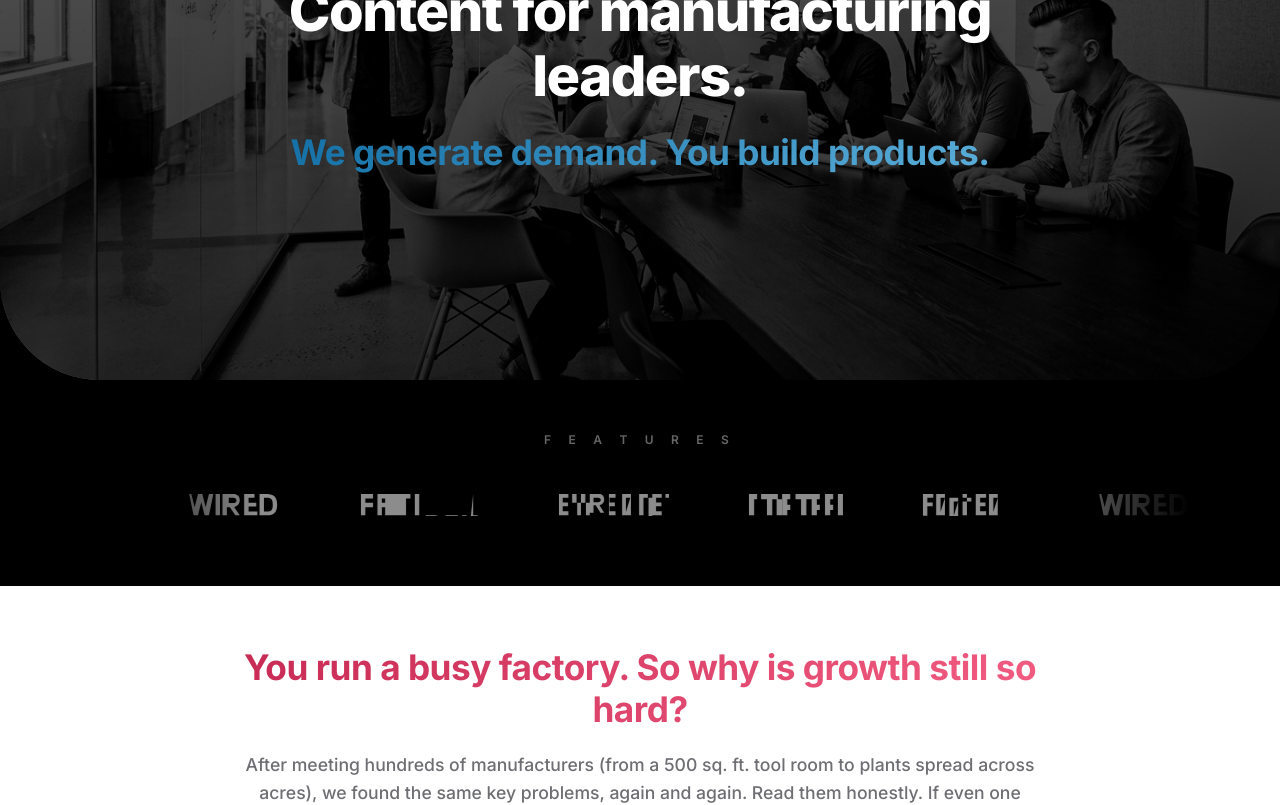
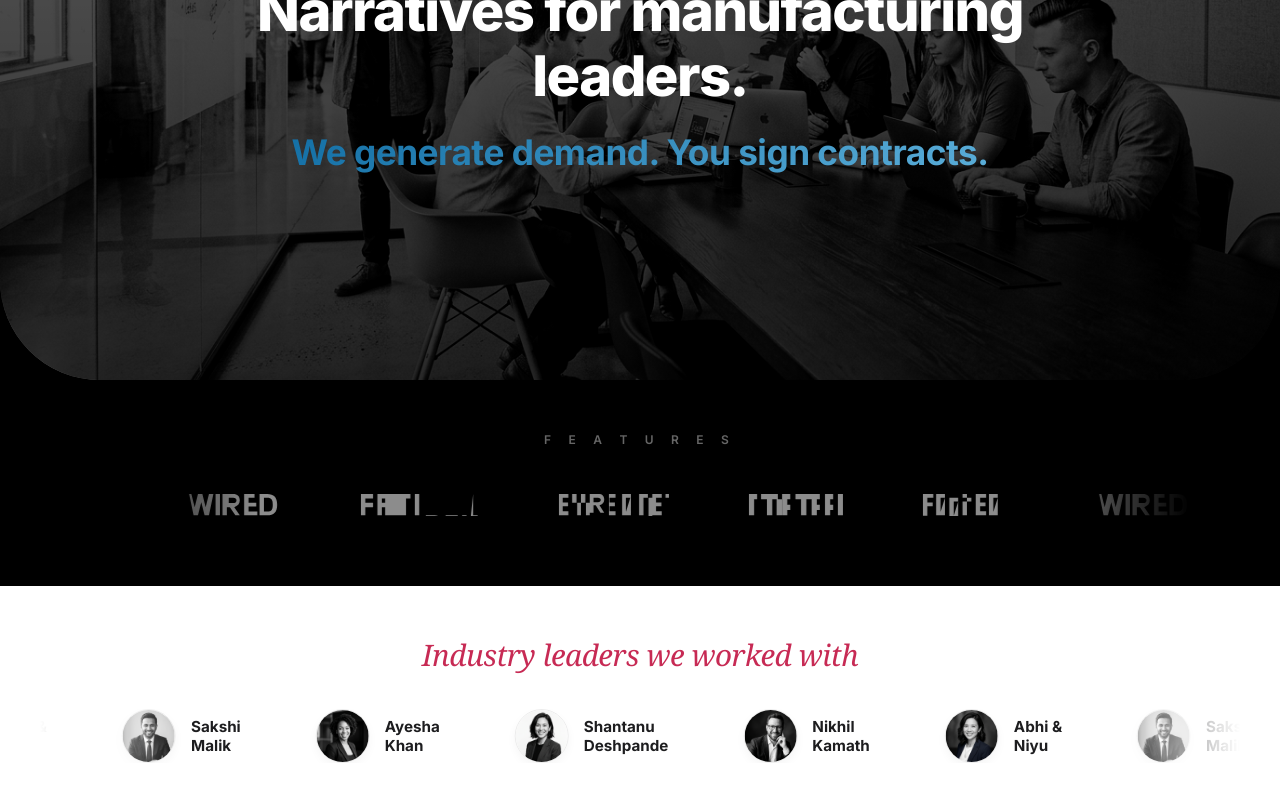
Before and after one commit to ajinkya-modse/communic8, a Next.js app: page / in a window 1280 px wide. Shown: the part 300-1105 px from the top of the page. Built offline with nearby package versions, Linux system fonts and the light colour scheme.

Commit message:
customer slider, hero text

```diff
--- a/app/globals.css
+++ b/app/globals.css
@@ -402,6 +402,95 @@ a {
 }
 
 @keyframes scrollMarquee {
+  0% {
+    transform: translateX(0);
+  }
+  100% {
+    transform: translateX(-50%);
+  }
+}
+
+/* Industry Leaders Section Styles */
+.leaders-section {
+  background: #ffffff;
+  padding: 45px 0 25px;
+  overflow: hidden;
+  position: relative;
+}
+
+.leaders-container {
+  width: 100%;
+}
+
+.leaders-title {
+  font-family: Georgia, serif, var(--font-family-base);
+  font-style: italic;
+  font-weight: 500;
+  font-size: 1.85rem;
+  text-align: center;
+  color: var(--color-brand-magenta);
+  margin-bottom: 30px;
+  letter-spacing: -0.5px;
+}
+
+.leaders-slider-container {
+  overflow: hidden;
+  white-space: nowrap;
+  width: 100%;
+  position: relative;
+  display: flex;
+  align-items: center;
+  mask-image: linear-gradient(to right, transparent, #000 12%, #000 88%, transparent);
+  -webkit-mask-image: linear-gradient(to right, transparent, #000 12%, #000 88%, transparent);
+  max-width: 1200px;
+  margin: 0 auto;
+}
+
+.leaders-slide-track {
+  display: flex;
+  width: max-content;
+  animation: scrollLeadersMarquee 26s linear infinite;
+  gap: 75px;
+  padding-right: 75px;
+}
+
+.leaders-slider-container:hover .leaders-slide-track {
+  animation-play-state: paused;
+}
+
+.leader-item {
+  display: flex;
+  align-items: center;
+  gap: 15px;
+  flex-shrink: 0;
+}
+
+.leader-avatar {
+  width: 54px;
+  height: 54px;
+  border-radius: 50%;
+  object-fit: cover;
+  border: 1px solid rgba(0, 0, 0, 0.08);
+  box-shadow: 0 4px 10px rgba(0, 0, 0, 0.04);
+}
+
+.leader-name-container {
+  display: flex;
+  flex-direction: column;
+  justify-content: center;
+  text-align: left;
+}
+
+.leader-first-name,
+.leader-last-name {
+  font-size: 0.95rem;
+  font-weight: 700;
+  color: #1d1d1f;
+  line-height: 1.25;
+  display: block;
+}
+
+@keyframes scrollLeadersMarquee {
   0% {
     transform: translateX(0);
   }
--- a/app/page.js
+++ b/app/page.js
@@ -2,6 +2,14 @@
 
 import { useEffect, useState, useRef } from "react";
 import Lenis from "lenis";
+
+const INDUSTRY_LEADERS = [
+  { first: "Shantanu", last: "Deshpande", img: "/assets/founder_1.jpg" },
+  { first: "Nikhil", last: "Kamath", img: "/assets/founder_2.jpg" },
+  { first: "Abhi &", last: "Niyu", img: "/assets/founder_3.jpg" },
+  { first: "Sakshi", last: "Malik", img: "/assets/founder_4.jpg" },
+  { first: "Ayesha", last: "Khan", img: "/assets/founder_5.jpg" }
+];
 
 const LINKEDIN_PROBLEMS = [
   {
@@ -606,8 +614,8 @@ export default function Home() {
             <div className="hero-bg-overlay"></div>
             <img src="/assets/hero_background.jpg" alt="Collaborative creative team" className="hero-bg-img" />
             <div className="hero-content">
-              <h1 className="hero-title">Content for manufacturing leaders.</h1>
-              <p className="hero-subtitle">We generate demand. You build products.</p>
+              <h1 className="hero-title">Narratives for manufacturing leaders.</h1>
+              <p className="hero-subtitle">We generate demand. You sign contracts.</p>
             </div>
           </div>
         </section>
@@ -680,6 +688,26 @@ export default function Home() {
                     <path d="M0 0h12v4.8H4.8v6h6.8v4.8H4.8v6.4h7.2v5.2H0V0zm16.8 11.2h11.2v16h-4.8v-16h-6.4V0h5.6v11.2zm11.2 0h11.2v16h-4.8v-16h-6.4V0h5.6v11.2zm11.2-11.2h11.2c4.8 0 7.2 2.4 7.2 7.2 0 3.6-2.4 6-6 7.2l6 9.6h-4.8l-6-9.6H44v9.6h-4.8V0zm4.8 4.8v5.6h5.6c2.4 0 3.6-1.2 3.6-2.8 0-1.6-1.2-2.8-3.6-2.8H44zm19.6-4.8H72v4.8h-7.6v6h6.8v4.8h-6.8v6.4h7.6v5.2H63.6V0zm16.8 0h11.2v27.2H80.4V0zm4.8 4.8v17.6h0.2l5.4-17.6h-5.6zm11.2 0h11.2V4.8h-5.6V0h5.6v27.2h-5.6V4.8zm11.2 0h11.2v27.2h-4.8V4.8h-6.4V0h5.6v4.8zm11.2-4.8h12v4.8h-7.2v6h6.8v4.8h-6.8v6.4h7.2v5.2h-12V0zm16.8 0h11.2v27.2h-4.8V4.8h-6.4V0h5.6v4.8z"/>
                   </svg>
                 </div>
+              </div>
+            </div>
+          </div>
+        </section>
+
+        {/* Industry Leaders Slider Section */}
+        <section className="leaders-section">
+          <div className="leaders-container">
+            <h3 className="leaders-title">Industry leaders we worked with</h3>
+            <div className="leaders-slider-container">
+              <div className="leaders-slide-track">
+                {[...INDUSTRY_LEADERS, ...INDUSTRY_LEADERS, ...INDUSTRY_LEADERS, ...INDUSTRY_LEADERS].map((leader, index) => (
+                  <div key={index} className="leader-item">
+                    <img src={leader.img} alt={`${leader.first} ${leader.last}`} className="leader-avatar" />
+                    <div className="leader-name-container">
+                      <span className="leader-first-name">{leader.first}</span>
+                      <span className="leader-last-name">{leader.last}</span>
+                    </div>
+                  </div>
+                ))}
               </div>
             </div>
           </div>
```
